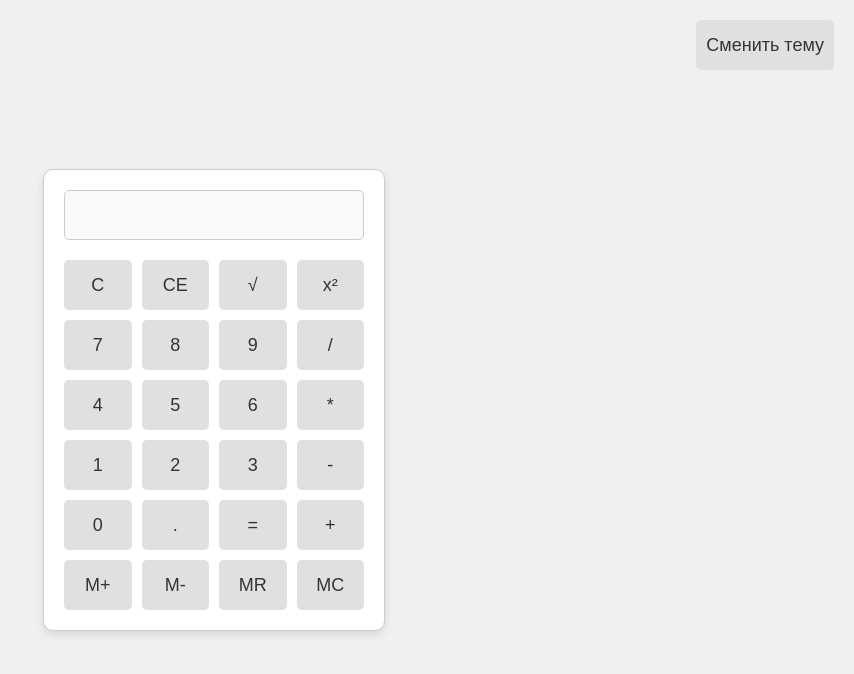
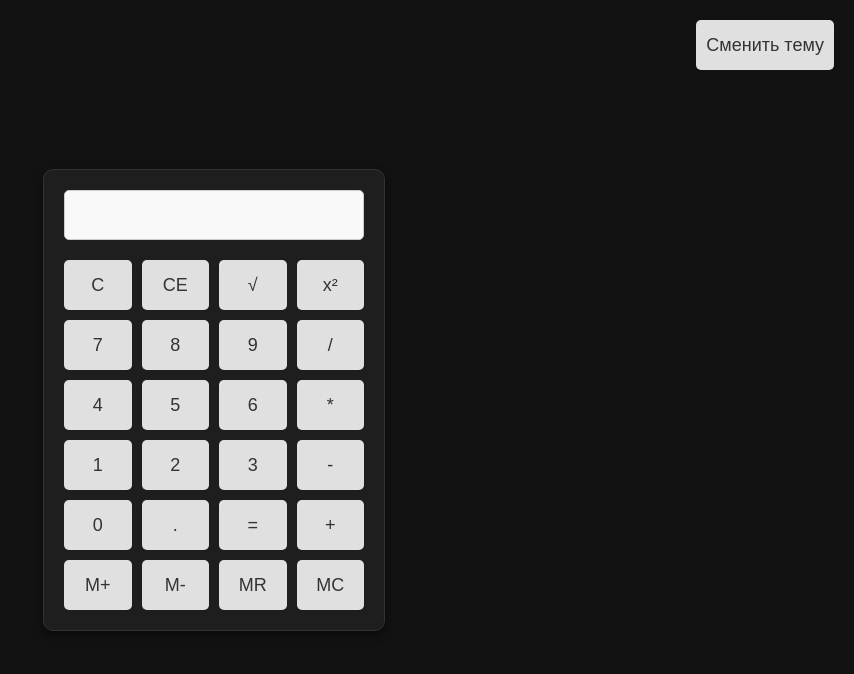
Before and after one commit to sudoexc/calculator, a website: page index.html in a window 1280 px wide. Shown: the whole page, without its empty margins (426-1280 px from the left). Drawn offline with Linux system fonts and the light colour scheme.

Commit message:
change toggle

```diff
--- a/index.html
+++ b/index.html
@@ -6,8 +6,8 @@
     <title>Калькулятор</title>
     <link rel="stylesheet" href="styles.css">
 </head>
-<body>
-    <div class="calculator">
+<body class="dark-theme">
+    <div class="calculator dark-theme">
         <input type="text" id="display" readonly>
         <div class="buttons">
             <button onclick="clearDisplay()">C</button>
```
